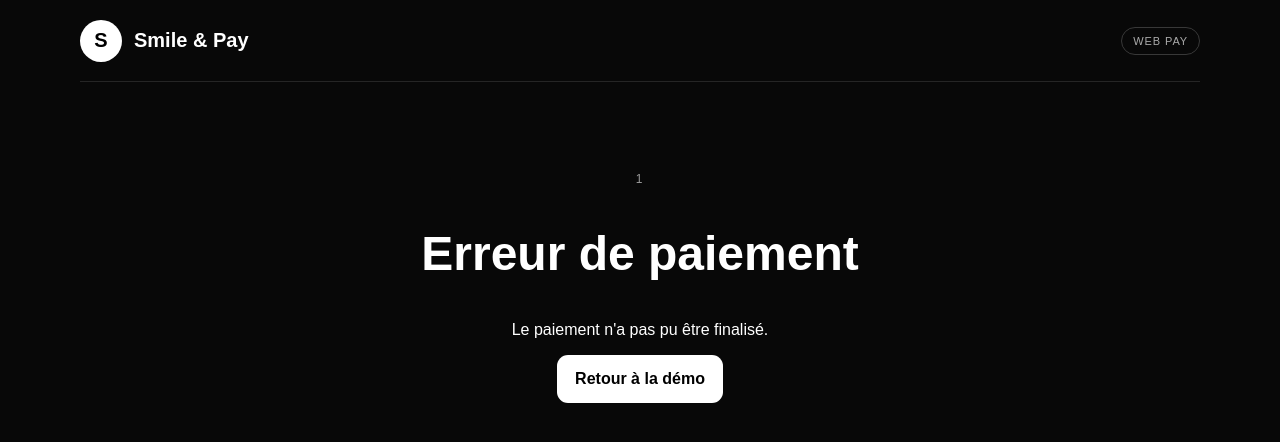
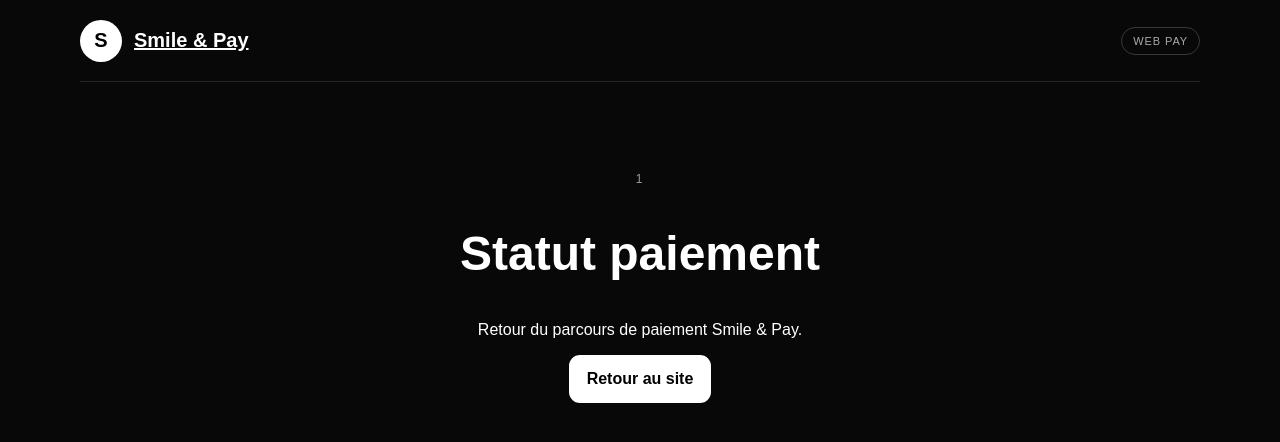
Before and after one commit to ashleyappadoo/smileandpaywebapp, a Next.js app: page /payment/1 in a window 1280 px wide. Shown: the top 442 px of the page. Built offline with nearby package versions, Linux system fonts and the light colour scheme.

Commit message:
Complete QR and return status journeys

```diff
--- a/app/payment/[status]/page.js
+++ b/app/payment/[status]/page.js
@@ -1,30 +1 @@
-const content = {
-  success: ["Paiement accepté", "Le paiement a bien été validé."],
-  refused: ["Paiement refusé", "Le paiement n'a pas été accepté."],
-  cancel: ["Paiement annulé", "Le parcours de paiement a été annulé."],
-  error: ["Erreur de paiement", "Le paiement n'a pas pu être finalisé."]
-};
-
-export default async function PaymentResult({ params, searchParams }) {
-  const { status } = await params;
-  const query = await searchParams;
-  const [title, text] = content[status] || content.error;
-
-  return (
-    <main className="wrap">
-      <header className="top">
-        <div className="brand"><span className="mark">S</span> Smile & Pay</div>
-        <span className="pill">WEB PAY</span>
-      </header>
-      <section className="result">
-        <div className="eyebrow">{status.toUpperCase()}</div>
-        <h1>{title}</h1>
-        <p>{text}</p>
-        {query.reason === "configuration" && (
-          <div className="notice">La démo est prête. Ajoutez SNP_EPAY_API_KEY dans les variables Vercel pour activer le paiement réel.</div>
-        )}
-        <a className="btn back" href="/">Retour à la démo</a>
-      </section>
-    </main>
-  );
-}
+import ResultClient from "./ResultClient";export default async function Page({params}){const {status}=await params;return <main className="wrap"><header className="top"><a className="brand" href="/"><span className="mark">S</span> Smile & Pay</a><span className="pill">WEB PAY</span></header><ResultClient status={status}/></main>}
```
